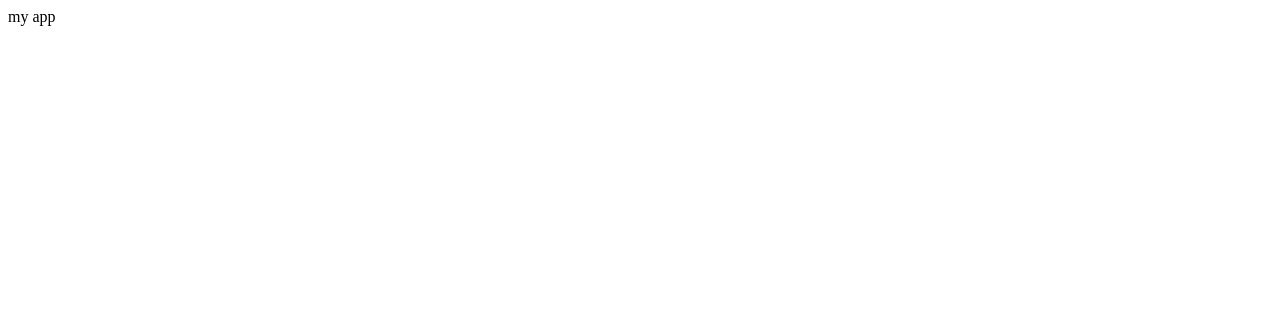
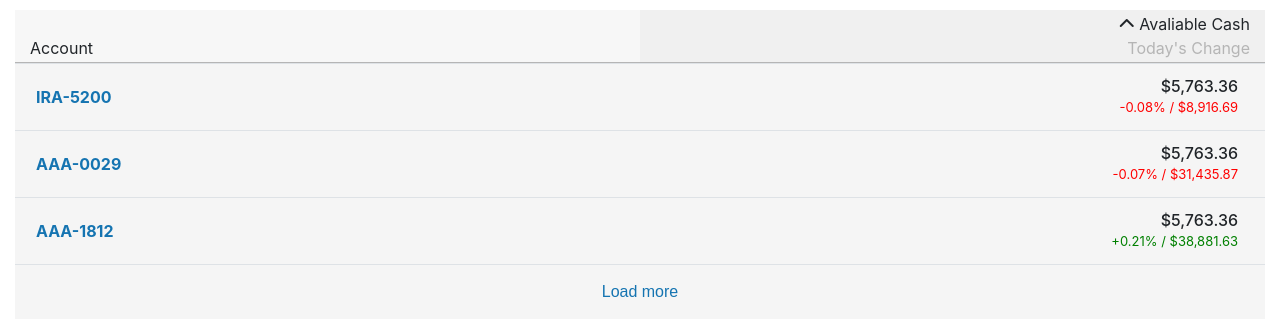
Before and after one commit to deeptimhaskar/angular-capgemini, an Angular app: page /#/account-details in a window 1280 px wide. Shown: the top 336 px of the page. Built offline with nearby package versions, Linux system fonts and the light colour scheme.

Commit message:
4 files modified, 1 added

```diff
--- a/src/app/account-details/account-details.component.html
+++ b/src/app/account-details/account-details.component.html
@@ -1,3 +1,28 @@
-<p>
-  my app
-</p>
+<div class="container-fluid bgColor">
+  <div class="row box">
+    <div [ngClass]="showDefaultSortedTab ?  'col tab active': 'col tab'" (click)="sortData('Account')">
+      Account
+      <i class="fa fa-chevron-down" *ngIf="this.accountSortOrder == 'asc' && showDefaultSortedTab"></i>
+      <i class="fa fa-chevron-up" *ngIf="this.accountSortOrder == 'desc' && showDefaultSortedTab"></i>
+    </div>
+    <div [ngClass]="!showDefaultSortedTab ?  'col text-right tab active': 'col text-right tab'" (click)="sortData('AvaliableCash')">
+      <i class="fa fa-chevron-down" *ngIf="this.cashSortOrder == 'asc' && !showDefaultSortedTab"></i>
+      <i class="fa fa-chevron-up" *ngIf="this.cashSortOrder == 'desc' && !showDefaultSortedTab"></i>
+      Avaliable Cash
+      <div class="subHeader">Today's Change</div>
+    </div>
+  </div>
+  <div class="w-100"></div>
+  <div class="row data list" *ngFor="let item of accountdetails | slice:0:show">
+    <div class="line"></div>
+    <div class="col accountNo">{{item.accountNumber}}</div>
+    <div class="col text-right AvalCash">{{item.availCash}}
+      <div [ngClass]="item.positive ? 'price positive' : 'price negative' ">{{item.price}}</div>
+    </div>
+  </div>
+
+  <div class="line"></div>
+  <div class="row data loadMore">
+    <div id="next" *ngIf="show < accountdetails.length" (click)="loadMore()">Load more</div>
+  </div>
+</div>
--- a/src/app/account-details/account-details.component.ts
+++ b/src/app/account-details/account-details.component.ts
@@ -1,15 +1,72 @@
 import { Component, OnInit } from '@angular/core';
+import { response } from '../../response';
+import { ArrayType } from '@angular/compiler/src/output/output_ast';
+import { FormArray } from '@angular/forms/src/model';
 
 @Component({
   selector: 'app-account-details',
   templateUrl: './account-details.component.html',
-  styleUrls: ['./account-details.component.css']
+  styleUrls: ['./account-details.component.css'],
+  providers: [response]
 })
 export class AccountDetailsComponent implements OnInit {
-
-  constructor() { }
+  accountdetails: {};
+  show = 3;
+  limit = 3;
+  accountSortOrder: string;
+  cashSortOrder: string;
+  showDefaultSortedTab: boolean = false;
+  constructor(public data: response) {
+    this.show = 3
+  }
 
   ngOnInit() {
+    this.accountSortOrder = 'asc';
+    this.cashSortOrder = 'asc';
+    this.accountdetails = this.data.accountdetails;
+    this.sortData('AvaliableCash');
+    const propOwn = Object.keys(this.accountdetails).length;
+    for (var i = 0; i < propOwn; i++) {
+      if (this.accountdetails[i].price.indexOf("+") != -1) {
+        this.accountdetails[i].positive = true;
+      } else {
+        this.accountdetails[i].positive = false;
+      }
+    }
+  }
+
+  loadMore() {
+    this.show += this.limit;
+  }
+
+  sortData(sortOnTab) {
+    if (sortOnTab == 'Account') {
+      this.showDefaultSortedTab = true;
+      if (this.accountSortOrder == 'asc') {
+        this.accountSortOrder = 'desc';
+        this.accountdetails.sort(function (a, b) {
+          return a.accountNumber.localeCompare(b.accountNumber)
+        });
+      } else {
+        this.accountSortOrder = 'asc';
+        this.accountdetails.sort(function (a, b) {
+          return b.accountNumber.localeCompare(a.accountNumber)
+        });
+      }
+    } else {
+      this.showDefaultSortedTab = false;
+      if (this.cashSortOrder == 'asc') {
+        this.cashSortOrder = 'desc';
+        this.accountdetails.sort(function (a, b) {
+          return b.availCash.localeCompare(a.availCash)
+        });
+      } else {
+        this.cashSortOrder = 'asc';
+        this.accountdetails.sort(function (a, b) {
+          return a.availCash.localeCompare(b.availCash)
+        });
+      }
+    }
   }
 
 }
--- a/src/index.html
+++ b/src/index.html
@@ -1 +1,10 @@
-<my-app>loading</my-app>
+<html>
+  <head>
+    <title>Angular App</title>
+    <link rel="stylesheet" href="https://maxcdn.bootstrapcdn.com/bootstrap/4.0.0/css/bootstrap.min.css" integrity="sha384-Gn5384xqQ1aoWXA+058RXPxPg6fy4IWvTNh0E263XmFcJlSAwiGgFAW/dAiS6JXm" crossorigin="anonymous">
+    <script src="https://use.fontawesome.com/c5ac0724b4.js"></script>
+  </head>
+  <body>
+  <my-app>loading</my-app>
+  </body>
+</html>
--- /dev/null
+++ b/src/response.ts
@@ -0,0 +1,39 @@
+import { Injectable } from "@angular/core";
+
+
+@Injectable()
+export class response {
+    "accountdetails" = [
+        {
+            "accountNumber": 'IRA-5200',
+            "availCash": '$5,763.36',
+            "price": '-0.08% / $8,916.69'
+        },
+        {
+            "accountNumber": 'AAA-0029',
+            "availCash": '$5,763.36',
+            "price": '-0.07% / $31,435.87'
+        },
+
+        {
+            "accountNumber": 'IRA-0146',
+            "availCash": '$15,884,302.39',
+            "price": '+0.03% / $7,430.83'
+        },
+        {
+            "accountNumber": 'AAA-1812',
+            "availCash": '$5,763.36',
+            "price": '+0.21% / $38,881.63'
+        },
+        {
+            "accountNumber": 'REG-2019',
+            "availCash": '$5,763.36',
+            "price": '0.00% / $0.00'
+        },
+        {
+            "accountNumber": 'AAA-5200',
+            "availCash": '$5,763.36',
+            "price": '-0.08% / $8,916.69'
+        }
+    ]
+}
```
Also changed, not shown: src/app/app.module.ts (+5 -3 lines).
